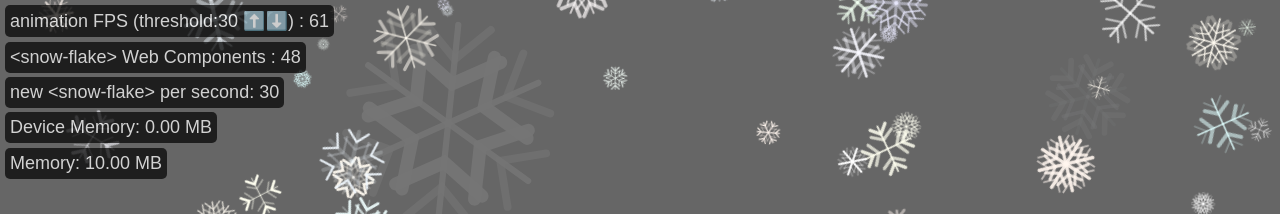
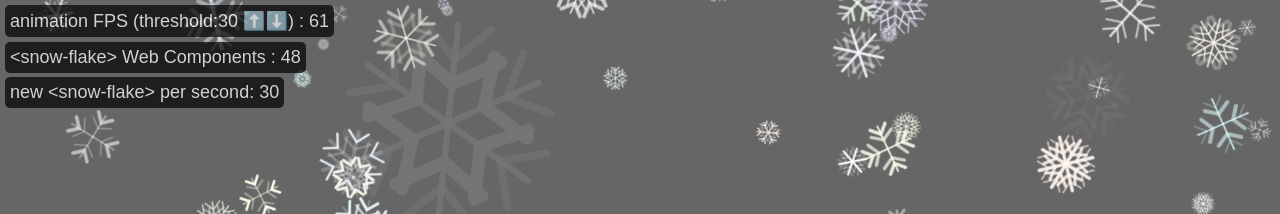
Before and after one commit to make-it-snow/make-it-snow.github.io, a plain HTML site: page index.html in a window 1280 px wide. Shown: the top 214 px of the page. Drawn offline with Linux system fonts and the light colour scheme.

Commit message:
fixed memory references

```diff
--- a/element.js
+++ b/element.js
@@ -168,6 +168,7 @@
         this.shadowRoot.innerHTML =
           `<style>` +
           `:host{display:inline-block;position:absolute}` +
+          `:host{will-change:transform}` +
           `:host{--size:var(--flakesize,${this.size}%);width:var(--size)}` +
           // CSS for SVG
           `svg{width:100%;vertical-align:top}` +
@@ -345,11 +346,13 @@
             "new <snow-flake> per second: ",
             77
           )),
-          (this.navigatormemorycounter = createCountElement(
-            "Device Memory: ",
-            112
-          )),
-          (this.memorycounter = createCountElement("Memory: ", 148)),
+          //probably does not work on Safari / Firefox
+          // (this.navigatormemorycounter = createCountElement(
+          //   "Device Memory: ",
+          //   112
+          // )),
+          // (this.memorycounter = createCountElement("Memory: ", 148)),
+
           // add quotes text in bottom left
           quotes
         );
@@ -364,12 +367,13 @@
           ) {
             this.flakecounter.label = snowflakesCounter;
             this.addflakecounter.label = addflakeCounter;
-            this.memorycounter.label = `${(
-              performance.memory.usedJSHeapSize / 1e6
-            ).toFixed(2)} MB`;
-            this.navigatormemorycounter.label = `${(
-              navigator.deviceMemory / 1e6
-            ).toFixed(2)} MB`;
+            // not in firefox safari?!
+            // this.memorycounter.label = `${(
+            //   performance?.memory?.usedJSHeapSize / 1e6
+            // ).toFixed(2)} MB`;
+            // this.navigatormemorycounter.label = `${(
+            //   navigator.deviceMemory / 1e6
+            // ).toFixed(2)} MB`;
             this.lastUpdateTime = Date.now();
           }
 
--- a/index.html
+++ b/index.html
@@ -32,7 +32,7 @@
         h1,
         h2 {
             display: var(--snow-ui-display, block);
-            z-index: 99999;
+            z-index: 9999;
             position: relative;
             text-shadow: 2px 2px 4px #000, -2px -2px 4px #fff;
             color: var(--textcolor)
```
